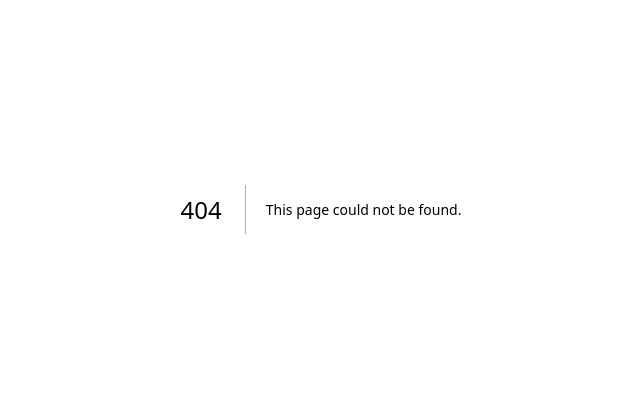
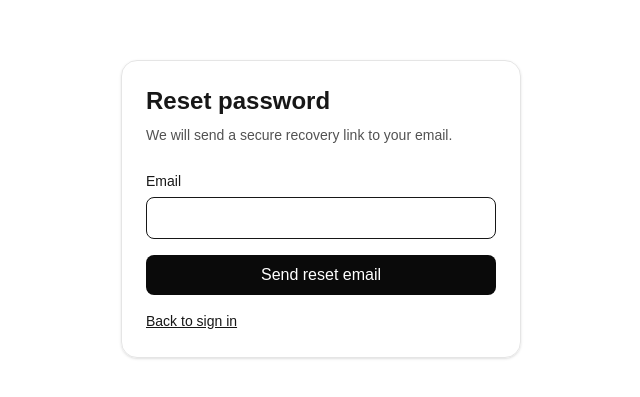
Before and after one commit to zohanubis/civora-web, a Next.js app: page /forgot-password in a window 1280 px wide. Before the commit this address had no page. Shown: the part 191-588 px from the top of the page, without its empty margins (319-959 px from the left). Built offline with nearby package versions, Linux system fonts and the light colour scheme.

Commit message:
feat(phase-02): add forgot password page

```diff
--- /dev/null
+++ b/src/app/forgot-password/page.tsx
@@ -0,0 +1,16 @@
+import Link from "next/link";
+
+import { ForgotPasswordForm } from "@/features/auth/components/password-recovery-form";
+
+export default function ForgotPasswordPage() {
+  return (
+    <main className="mx-auto flex min-h-screen max-w-md items-center px-6 py-12">
+      <section className="w-full rounded-2xl border border-neutral-200 p-6 shadow-sm">
+        <h1 className="text-2xl font-semibold">Reset password</h1>
+        <p className="mb-6 mt-2 text-sm text-neutral-600">We will send a secure recovery link to your email.</p>
+        <ForgotPasswordForm />
+        <Link className="mt-4 inline-block text-sm underline" href="/sign-in">Back to sign in</Link>
+      </section>
+    </main>
+  );
+}
```
